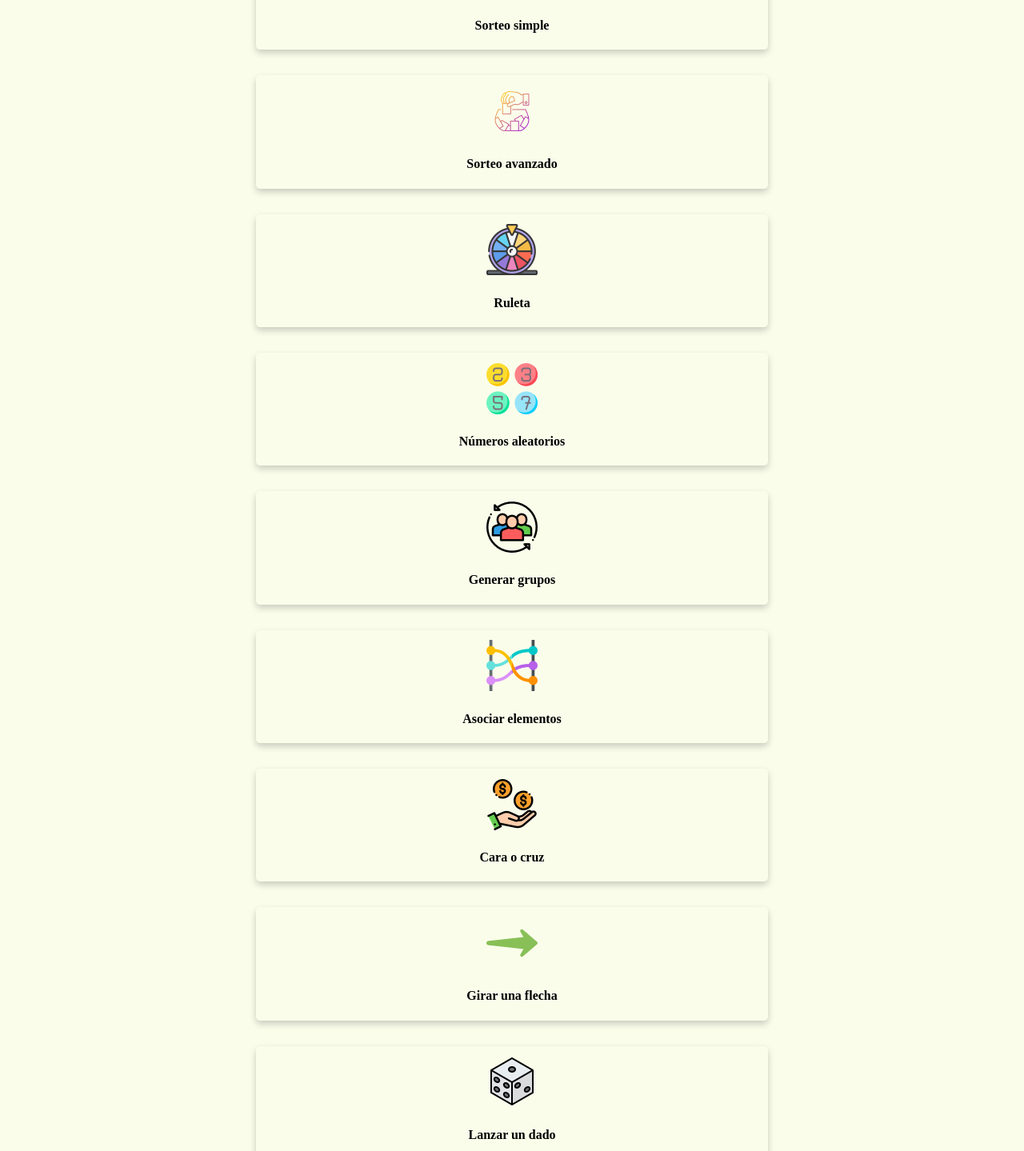
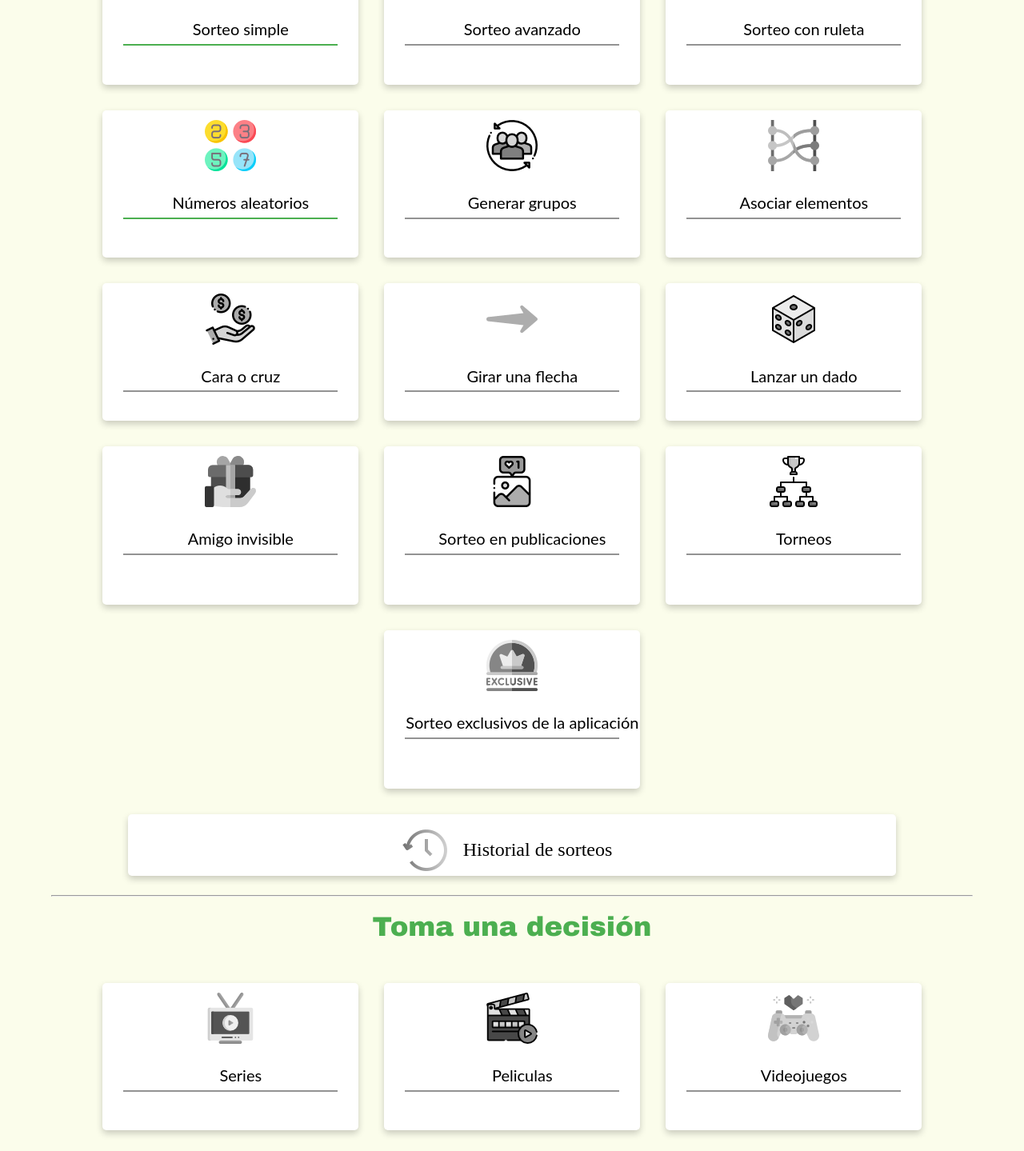
Before and after one commit to bienzobasjulian/decideJbot, an Angular app: page /#/ in a window 1280 px wide. Shown: the part 291-1730 px from the top of the page at 80% size. Built offline with nearby package versions, Linux system fonts and the light colour scheme.

Commit message:
End dashboard in index

```diff
--- a/src/app/home/index/index.component.css
+++ b/src/app/home/index/index.component.css
@@ -1,13 +1,8 @@
+/* Mobile first */
 @keyframes rotate {
     from { transform: rotate(0deg) }
     to { transform: rotate(360deg) }
 }
-/* Mobile first */
-
-/* Tablet */
-
-/* PC */
-
 
 .fullContainer {
     background-color: #fbfdeb;
@@ -28,7 +23,7 @@
     text-align: center;
 }
 
-.menuSorteos {
+.menuSorteos, .menuDecisiones {
     display : flex;
     justify-content: center;
     flex-wrap: wrap;
@@ -38,45 +33,167 @@
 .card {
     display: block;
     box-shadow: 0 4px 8px 0 rgba(0,0,0,0.2);
-    transition: 0.3s;
+    background-color: #fff;
     border-radius: 5px;
     text-align: center;
     padding-top: 1%;
     margin: 16px;
     cursor: pointer;
+    width: 100%;
 
-    @media(max-width: 767px) {
-        /* Mobile */
-        width: 10%;
-      }
+}
 
-      @media(max-width: 1023px) {
-          /* Tablet */
-          width: 50%;
+.fullCard {
+    display: flex;
+    text-align: center;
+    align-items: center;
+    justify-content: center;
+    box-shadow: 0 4px 8px 0 rgba(0,0,0,0.2);
+    border-radius: 5px;
+    text-align: center;
+    padding-top: 1%;
+    margin: 16px;
+    cursor: pointer;
+    width: 100%;
+    background-color: #fff;
+}
 
-      }
+.fullCard span {
+    margin: 16px;
+    font-size: 24px;
 
-      @media(min-width: 1024px){
-        width: 50%;
-      }
+}
 
+.fullCard:hover {
+    box-shadow: 0 8px 16px 0 rgba(0,0,0,0.2);
+    transform: scale(1.05);
+}
+
+.card:hover {
+
+    box-shadow: 0 8px 16px 0 rgba(0,0,0,0.2);
+    transform: scale(1.05);
+
+}
+
+
+
+.disabledCard{
+    filter: grayscale(1);
+    cursor: not-allowed;
 
 
 }
 
-.card:hover {
-    box-shadow: 0 8px 16px 0 rgba(0,0,0,0.2);
+.card.disabledCard p {
+    color: white;
+}
+
+.card.disabledCard:hover{
+    transform: scale(1);
+}
+
+.card.disabledCard:hover p{
+    color: white;
 
 }
 
-.titleCard {
+.card.disabledCard:hover h3 {
+    cursor: not-allowed;
+}
+
+.card p{
+    font-family: lato;
+    margin:0px;
+    color: black;
+    font-weight: 400;
+    font-size:15px;
+    line-height:90%;
+    padding-left: 8%;
+    padding-right: 8%;
+    padding-top:3%;
+    padding-bottom:8%;
+    border-radius:20px;
+    transition: ease 1s;
+    -webkit-transition: ease 1s;
+  }
+
+  .card h3{
+    font-family: lato;
+    margin:0px;
+    color: black;
+    font-weight: 400;
+    font-size:20px;
+    line-height:90%;
+    padding-left: 8%;
+    padding-top:8%;
+    padding-bottom:3%;
+    border-radius:20px;
+    cursor:pointer;
+    transition: ease 1s;
+    -webkit-transition: ease 1s;
+  }
+
+  .line{
+    height:2px;
+    width:84%;
+    margin:auto;
+    background-color: #4caf50;
+  }
+
+  .cardFlecha:hover .iconFlecha {
+     animation: rotate 5s infinite;
+  }
+
+  .contenedorContenido hr {
+    height: 1px;
+     background-color:
+     #4caf50; margin-left:
+      auto; margin-right: auto;
+       width: 90%;
+  }
+
+
+
+
+
+
+/* Tablet */
+
+@media all and (min-width: 480px) {
+    .card {
+        width: 35%;
+    }
+
+    .fullCard {
+        width : 75%;
+    }
 
 }
 
-.iconFlecha:hover {
-    animation-name: rotate;
-    animation-duration: 2.5s;
-    animation-iteration-count: infinite;
-    animation-direction: alternate-reverse;
+
+
+/* PC */
+@media(min-width: 1024px){
+    .card {
+
+        width: 25%;
+
+    }
+
+    .card p {
+        color: white;
+
+    }
+
+    .card:hover p {
+       color: black;
+    }
+
+
+    .fullCard {
+        width : 75%;
+    }
+
 
 }
--- a/src/app/home/index/index.component.html
+++ b/src/app/home/index/index.component.html
@@ -1,95 +1,168 @@
 <div class="fullContainer">
     <div class="contenedorContenido">
         <div class="sectionSorteos">
-            <h1 class="tituloSeccion">Elige un sorteo <img id="icon_InfoTitleSorteos" src="../../../assets/img/information.png"></h1>
+            <h1 class="tituloSeccion">Elige un sorteo</h1>
 
             <div class="menuSorteos">
-                <div class="card">
+                <div class="card" routerLink="sorteos/SorteoSimple">
                     <img src="../../../assets/img/raffle.png">
-                    <div class="titleCard">
-                        <h4>Sorteo simple</h4>
-                    </div>
+                   <h3>Sorteo simple</h3>
+                   <div class="line"></div>
+                   <p></p>
                 </div>
 
-                <div class="card">
+                <div class="card disabledCard">
                     <img src="../../../assets/img/raffle1.png">
-                    <div class="titleCard">
-                        <h4>Sorteo avanzado</h4>
-                    </div>
+                    <h3>Sorteo avanzado</h3>
+                    <div class="line"></div>
+                        <p>¡Incluye más opciones!</p>
+
                 </div>
 
-                <div class="card">
+                <div class="card disabledCard">
                     <img src="../../../assets/img/roulette.png">
-                    <div class="titleCard">
-                        <h4>Ruleta</h4>
-                    </div>
+                    <h3>Sorteo con ruleta</h3>
+                    <div class="line"></div>
+                        <p>¡Un ganador por tirada!</p>
+
                 </div>
 
-                <div class="card">
+                <div class="card" routerLink="sorteos/NumerosAleatorios">
                     <img src="../../../assets/img/numbers.png">
-                    <div class="titleCard">
-                        <h4>Números aleatorios</h4>
-                    </div>
+                    <h3>Números aleatorios</h3>
+                    <div class="line"></div>
+                        <p></p>
                 </div>
 
-                <div class="card">
+                <div class="card disabledCard">
                     <img src="../../../assets/img/group.png">
-                    <div class="titleCard">
-                        <h4>Generar grupos</h4>
-                    </div>
+                    <h3>Generar grupos</h3>
+                    <div class="line"></div>
+                        <p></p>
                 </div>
 
-                <div class="card">
+                <div class="card disabledCard">
                     <img src="../../../assets/img/relaciones.png">
-                    <div class="titleCard">
-                        <h4>Asociar elementos</h4>
-                    </div>
+                    <h3>Asociar elementos</h3>
+                    <div class="line"></div>
+                        <p>Relaciona elementos de diferentes listas</p>
                 </div>
 
-                <div class="card">
+                <div class="card disabledCard">
                     <img src="../../../assets/img/coins.png">
-                    <div class="titleCard">
-                        <h4>Cara o cruz</h4>
-                    </div>
+                    <h3>Cara o cruz</h3>
+                    <div class="line"></div>
                 </div>
 
 
-                <div class="card">
-                    <img src="../../../assets/img/arrow.png">
-                    <div class="titleCard">
-                        <h4>Girar una flecha</h4>
-                    </div>
+                <div class="card cardFlecha disabledCard">
+                    <img class="iconFlecha" src="../../../assets/img/arrow.png">
+                    <h3>Girar una flecha</h3>
+                    <div class="line"></div>
+                        <p></p>
                 </div>
 
 
-                <div class="card">
+                <div class="card disabledCard">
                     <img src="../../../assets/img/dado.png">
-                    <div class="titleCard">
-                        <h4>Lanzar un dado</h4>
-                    </div>
+                    <h3>Lanzar un dado</h3>
+                    <div class="line"></div>
+                        <p></p>
                 </div>
 
 
-                <div class="card">
+                <div class="card disabledCard">
                     <img src="../../../assets/img/gift.png">
-                    <div class="titleCard">
-                        <h4>Amigo invisible</h4>
-                    </div>
+                    <h3>Amigo invisible</h3>
+                    <div class="line"></div>
+                        <p></p>
                 </div>
 
-                <div class="card">
+                <div class="card disabledCard">
                     <img src="../../../assets/img/post.png">
-                    <div class="titleCard">
-                        <h4>Sorteo en publicaciones</h4>
-                    </div>
+                    <h3>Sorteo en publicaciones</h3>
+                    <div class="line"></div>
+                        <p>¡Realiza un sorteo en tus publicaciones de tus redes sociales!</p>
                 </div>
 
-                <div class="card">
+                <div class="card disabledCard">
                     <img src="../../../assets/img/torneo.png">
-                    <div class="titleCard">
-                        <h4>Torneos</h4>
-                    </div>
+                    <h3>Torneos</h3>
+                    <div class="line"></div>
+                        <p></p>
                 </div>
+
+                <div class="card disabledCard">
+                    <img src="../../../assets/img/exclusive.png">
+                    <h3>Sorteo exclusivos de la aplicación</h3>
+                    <div class="line"></div>
+                        <p>¡Participa en sorteos creados para usuarios registrados en la aplicación!</p>
+                </div>
+
+                <div class="fullCard disabledCard">
+
+                        <img src="../../../assets/img/historial.png">
+
+                            <span> Historial de sorteos </span>
+
+
+
+
+                </div>
+
+
+
+            </div>
+        </div>
+        <hr>
+        <div class="sectionDecisiones">
+            <h1 class="tituloSeccion">Toma una decisión</h1>
+
+            <div class="menuDecisiones">
+
+                <div class="card disabledCard">
+                    <img src="../../../assets/img/tv.png">
+                    <h3>Series</h3>
+                    <div class="line"></div>
+                        <p>¿Qué serie veo hoy?</p>
+
+                </div>
+
+                <div class="card disabledCard">
+                    <img src="../../../assets/img/film.png">
+                    <h3>Peliculas</h3>
+                    <div class="line"></div>
+                        <p>¿Qué película veo hoy?</p>
+
+                </div>
+
+                <div class="card disabledCard">
+                    <img src="../../../assets/img/videogames.png">
+                    <h3>Videojuegos</h3>
+                    <div class="line"></div>
+                        <p>¿A que juego hoy?</p>
+
+                </div>
+
+                <div class="card disabledCard">
+                    <img src="../../../assets/img/music.png">
+                    <h3>Música</h3>
+                    <div class="line"></div>
+                        <p>¿Qué escucho hoy?</p>
+
+                </div>
+
+                <div class="fullCard disabledCard">
+
+                    <img src="../../../assets/img/historial.png">
+
+                        <span> Historial de decisiones </span>
+
+
+
+
+            </div>
+
             </div>
         </div>
     </div>
--- a/src/app/shared/header/header.component.css
+++ b/src/app/shared/header/header.component.css
@@ -9,6 +9,8 @@ nav {
   padding: 0 15px;
   font-family: sans-serif;
   font-size: 16px;
+  position: relative;
+  z-index: 1;
 }
 
 a {
@@ -94,16 +96,7 @@ a {
 
 
 
-/* nav ul li:not(.logo, .toggle, .button):hover {
-  background: #336b3e;
-}
-nav ul .item:not(.button) a:hover {
-  background: #336b3e;
-}
 
-ul li.subitem:hover {
-  background: #aaff77;
-} */
 
 .active .item {
   display: block;
@@ -152,7 +145,7 @@ ul li.subitem:hover {
 }
 
 /* Tablet  */
-@media all and (min-width: 700px) {
+@media all and (min-width: 480px) {
   .menu {
     justify-content: center;
   }
@@ -191,7 +184,7 @@ ul li.subitem:hover {
 }
 
 /* Desktop */
-@media all and (min-width: 960px) {
+@media all and (min-width: 1024px) {
   .item {
     order: 1;
     position: relative;
--- a/src/app/shared/header/header.component.html
+++ b/src/app/shared/header/header.component.html
@@ -7,6 +7,7 @@
                 <li class="subitem"><a routerLink="sorteos/SorteoSimple" routerLinkActive="selected">Sorteo Simple</a></li>
                 <li class="subitem"><a routerLink="sorteos/NumerosAleatorios"  routerLinkActive="selected" >Números aleatorios</a></li>
                 <li class="subitem"><a href="">Próximamente más</a></li>
+
             </ul>
         </li>
 
--- a/src/styles.css
+++ b/src/styles.css
@@ -3,3 +3,20 @@ body
   padding: 0;
   margin: 0 auto;
 }
+*
+{
+  box-sizing: border-box;
+}
+
+.column
+{
+  float: left;
+  padding: 10px;
+}
+
+.row:after
+{
+   content: "";
+  display: table;
+  clear: both;
+}
```
